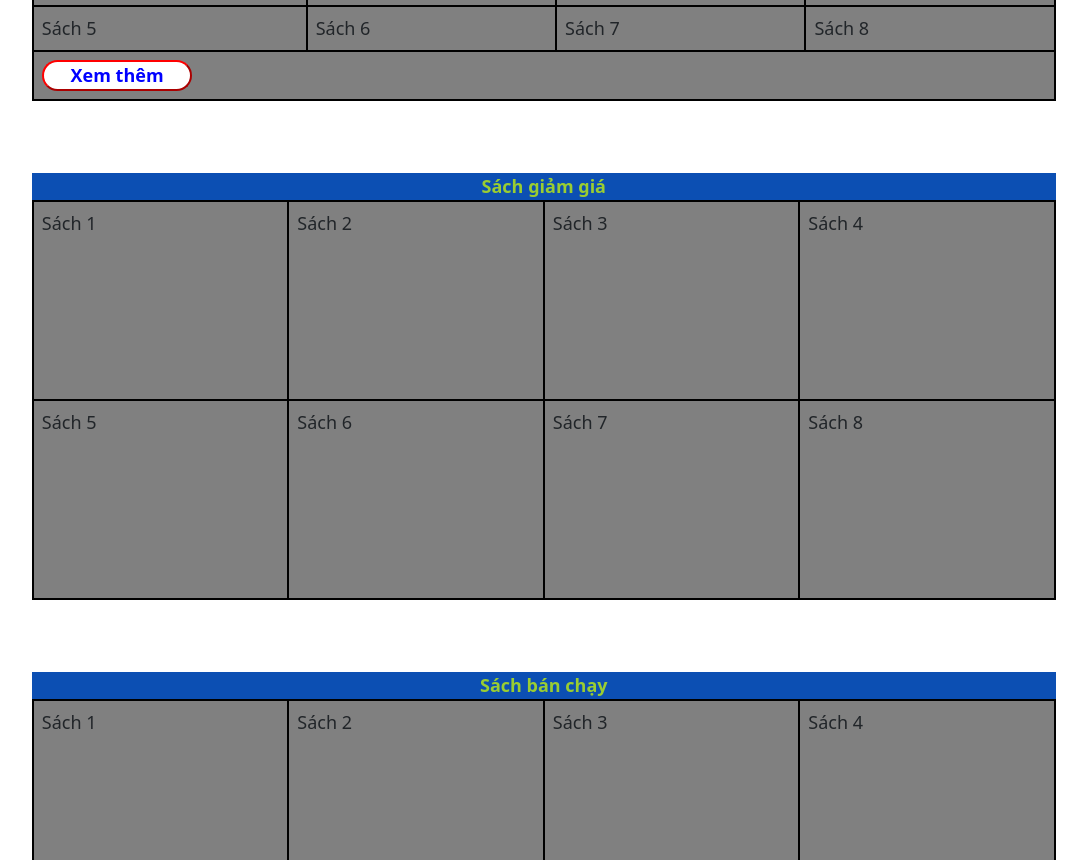
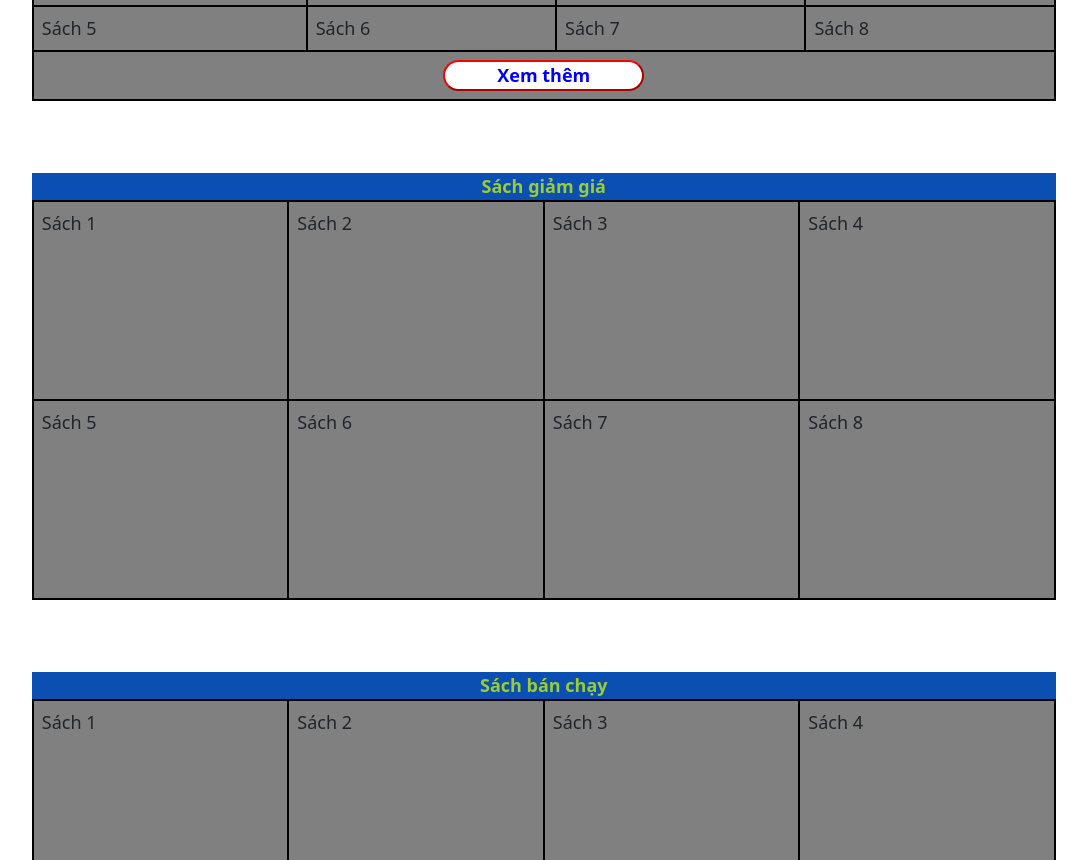
Before and after one commit to Quangbland03/DT3-01-G2, a plain HTML site: page index.html in a window 1280 px wide. Shown: the part 1287-2147 px from the top of the page, without its empty margins (106-1193 px from the left). Drawn offline with Linux system fonts and the light colour scheme.

Commit message:
fix-30/08/2023-part3

```diff
--- a/index.css
+++ b/index.css
@@ -275,10 +275,6 @@ background: gray;
     font-size: large;
 }
 
-tr>td>.more{
-    position: relative;
-}
-
 tr, td{
     border: 2px solid black;
     /* height: 300px; */
@@ -384,9 +380,11 @@ ul, li{
     color: blue;
     border-radius: 20px;
     border-color: red;
-    width: 15%;
+    width: 20%;
+    margin-left: 40%;
+    margin-right: 40%;
     font-weight: bolder;
-    align-items: center;
+    position: relative;
 }
 
 .more:hover{
```
